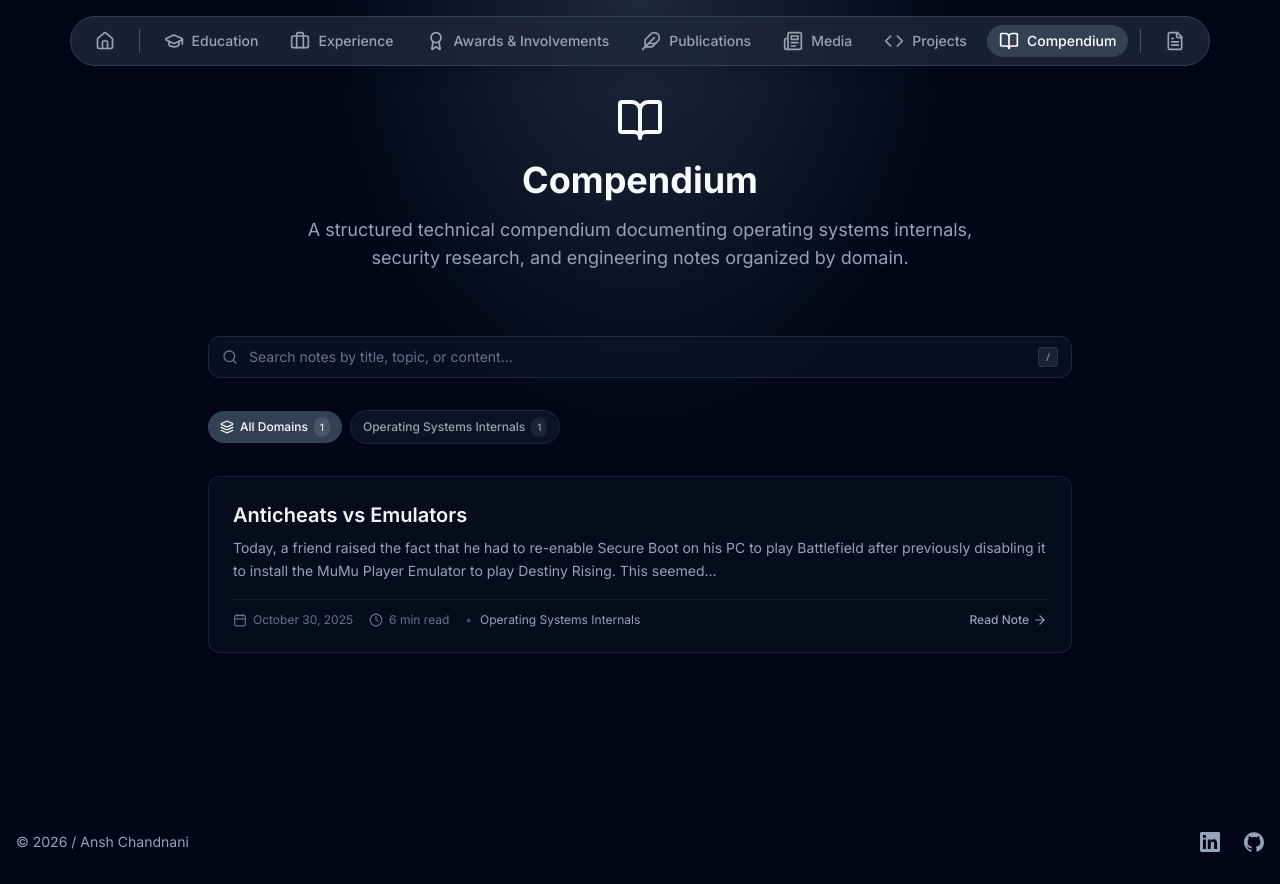
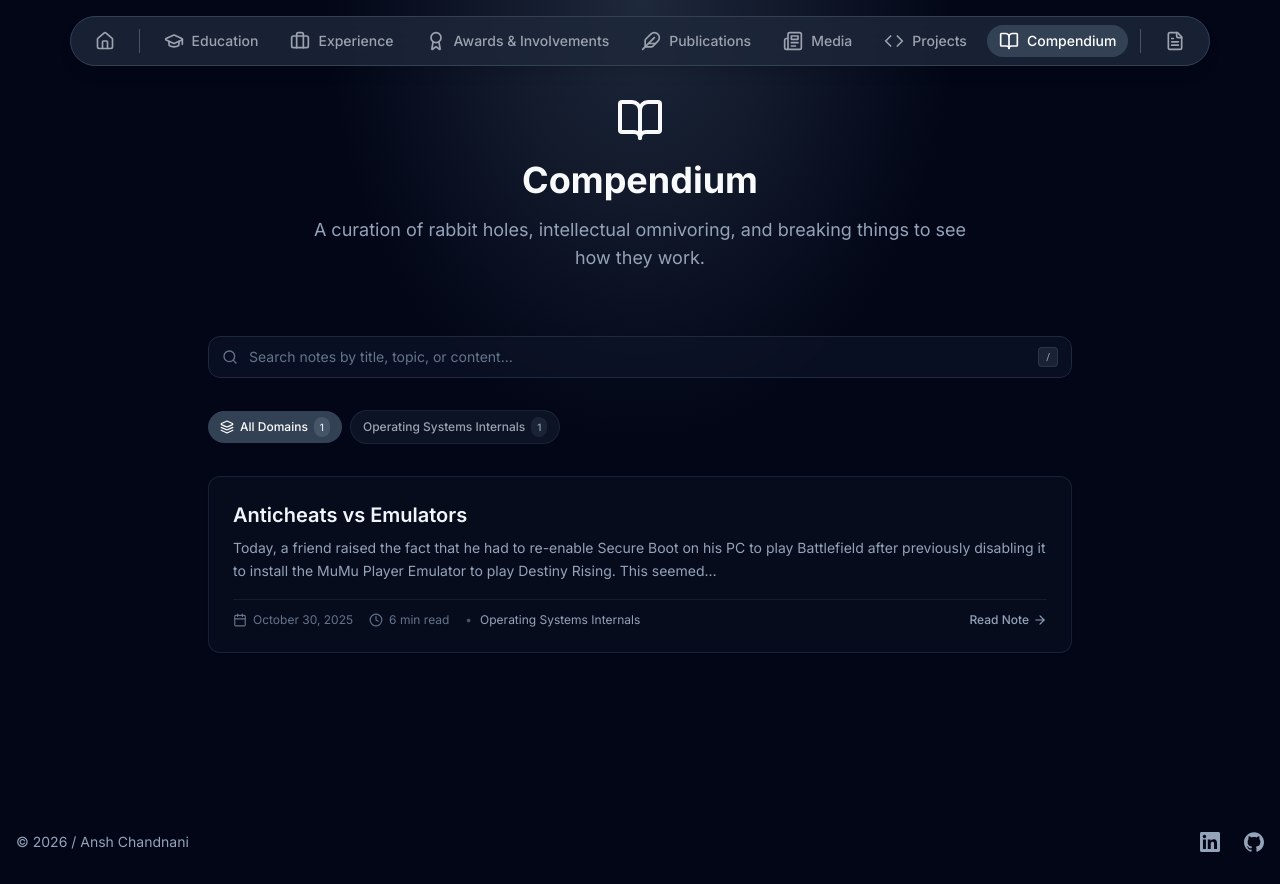
Before and after one commit to mrdebator/mrdebator.github.io, a Next.js app: page /compendium in a window 1280 px wide. Built offline with nearby package versions, Linux system fonts and the light colour scheme.

Commit message:
style(compendium): update subtitle with personalized curation description

```diff
--- a/app/compendium/page.tsx
+++ b/app/compendium/page.tsx
@@ -7,7 +7,7 @@ import { BookOpen } from "lucide-react";
 
 export const metadata = {
     title: "Compendium",
-    description: "A structured compendium of systems research, kernel internals, and technical architecture notes.",
+    description: "A curation of rabbit holes, intellectual omnivoring, and breaking things to see how they work.",
 };
 
 function CompendiumSkeleton() {
@@ -42,7 +42,7 @@ export default function CompendiumPage() {
                     <BookOpen className="h-12 w-12 text-primary" />
                     <SectionHeading
                         title="Compendium"
-                        subtitle="A structured technical compendium documenting operating systems internals, security research, and engineering notes organized by domain."
+                        subtitle="A curation of rabbit holes, intellectual omnivoring, and breaking things to see how they work."
                     />
                 </div>
                 <Suspense fallback={<CompendiumSkeleton />}>
```
